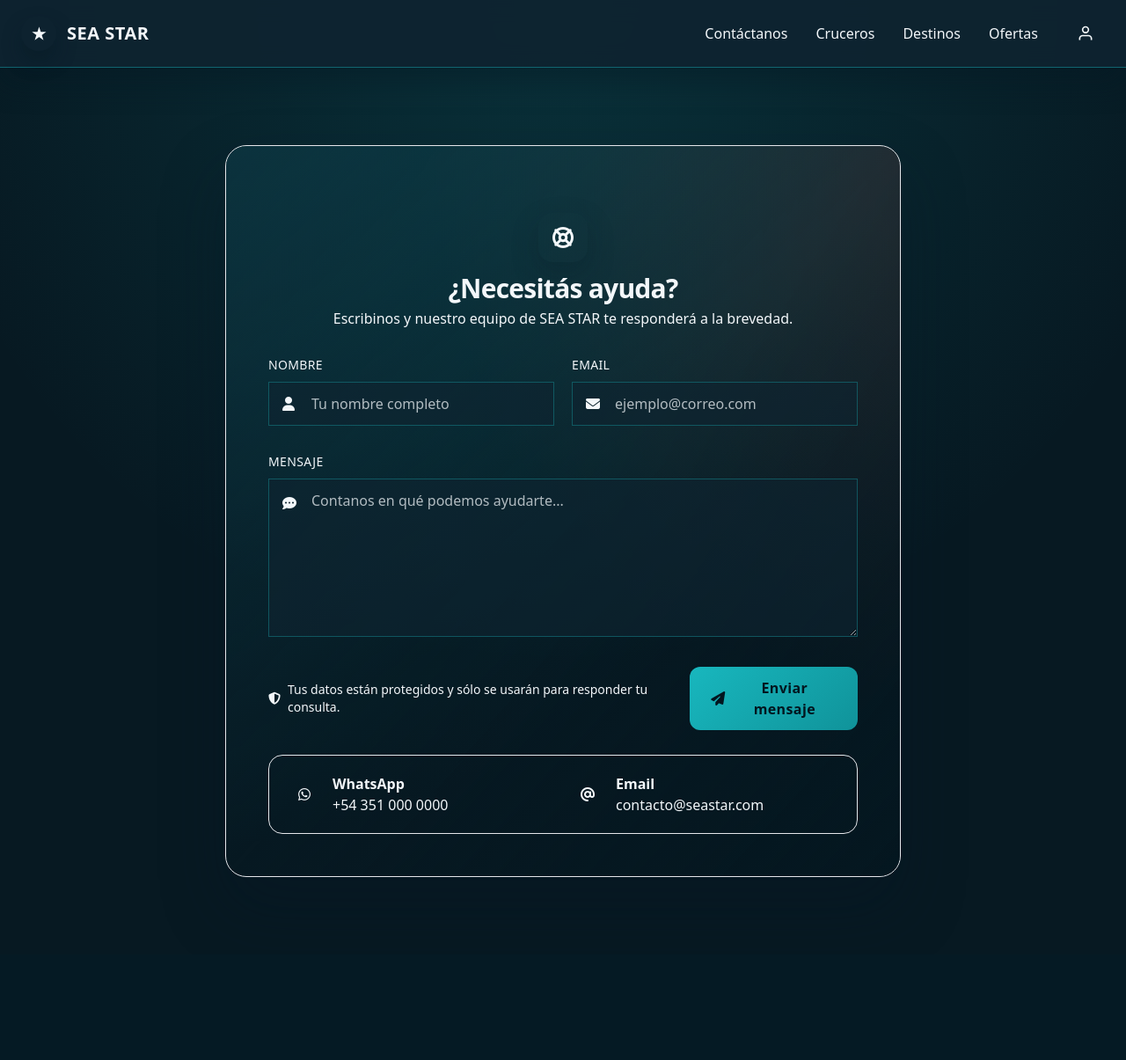
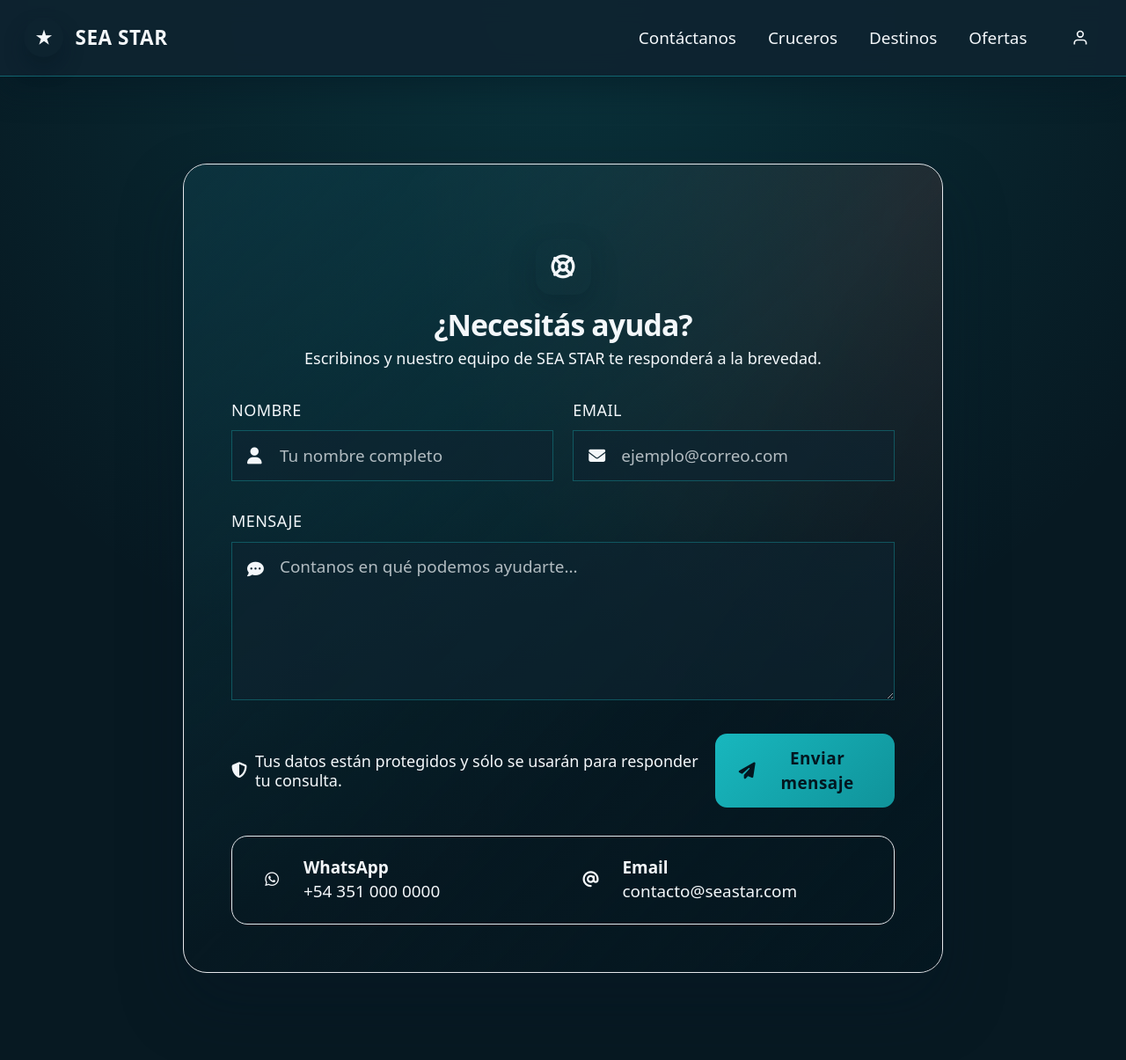
Before and after one commit to Villada-PG3/trabajo-practico-integrador-compania-naviera, a Django app: page /contacto/ in a window 1280 px wide. Shown: the whole page at 88% size. Before the commit the page ends 997 px from the top, so only its background shows below. Run offline with Django 5.2, Linux system fonts and the light colour scheme; some libraries are stand-ins or nearby versions.

Commit message:
Letras mas grandes

```diff
--- a/compania_naviera/compania_naviera/templates/base.html
+++ b/compania_naviera/compania_naviera/templates/base.html
@@ -5,6 +5,7 @@
   <meta charset="UTF-8" />
   <meta name="viewport" content="width=device-width, initial-scale=1.0"/>
   <title>{% block title %}SEA STAR - Cruceros{% endblock %}</title>
+  <link rel="icon" type="image/svg+xml" href="{% static 'favicon.svg' %}">
   <script>
     tailwind.config = {
       theme: {
@@ -45,10 +46,24 @@
       --text: #F3F7FA;
       --text-muted: rgba(243, 247, 250, 0.72);
     }
+    html {
+      font-size: 18px;
+    }
     body {
       background: radial-gradient(circle at top, rgba(24, 183, 190, 0.16), transparent 60%), var(--bg);
       color: var(--text);
+      font-size: 1.05rem;
+      line-height: 1.6;
     }
+    p, li, label, input, select, textarea, button {
+      font-size: 1.05rem;
+    }
+    small {
+      font-size: 1rem;
+    }
+    .text-xs { font-size: 0.95rem !important; }
+    .text-sm { font-size: 1rem !important; }
+    .text-base { font-size: 1.05rem !important; }
     .card-surface {
       background: var(--surface);
       border: 1px solid rgba(24, 183, 190, 0.18);
@@ -120,6 +135,7 @@
       background-color: rgba(14, 36, 48, 0.65);
       color: var(--text);
       border-color: rgba(24, 183, 190, 0.35);
+      font-size: 1.05rem;
     }
     .form-control::placeholder {
       color: var(--text-muted);
```
Also changed, not shown: compania_naviera/compania_naviera/static/favicon.svg (added).
